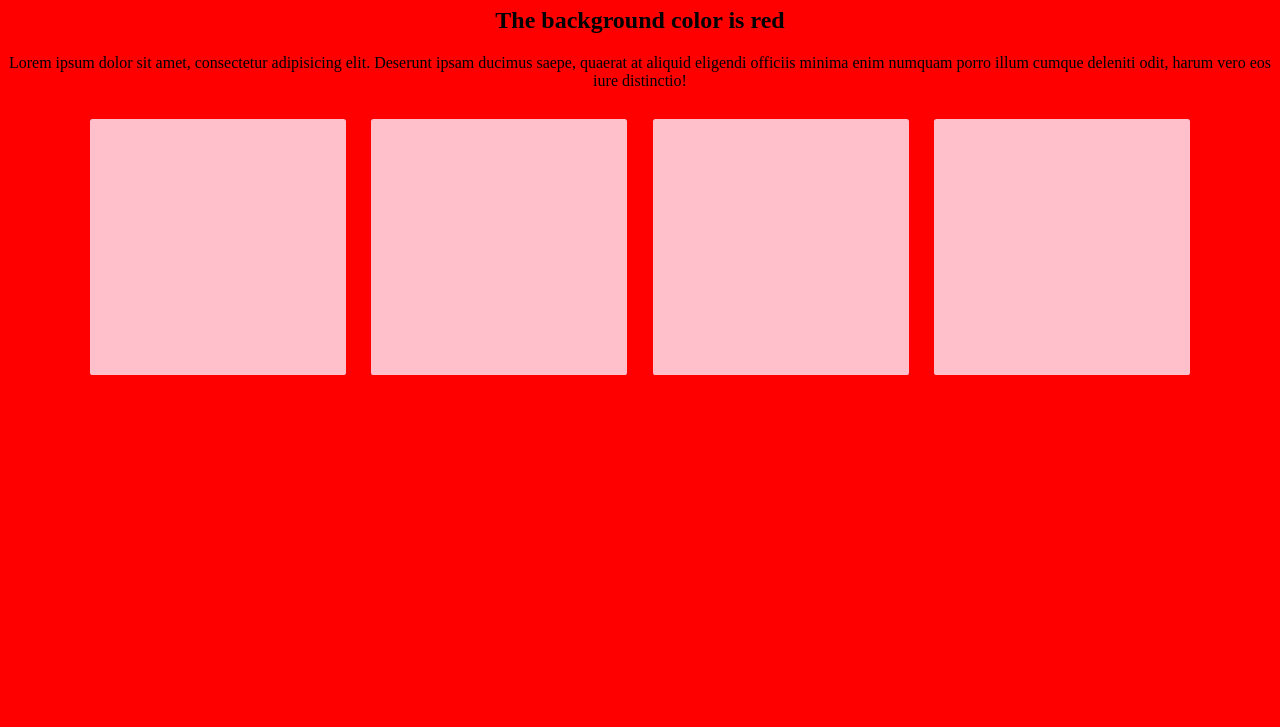
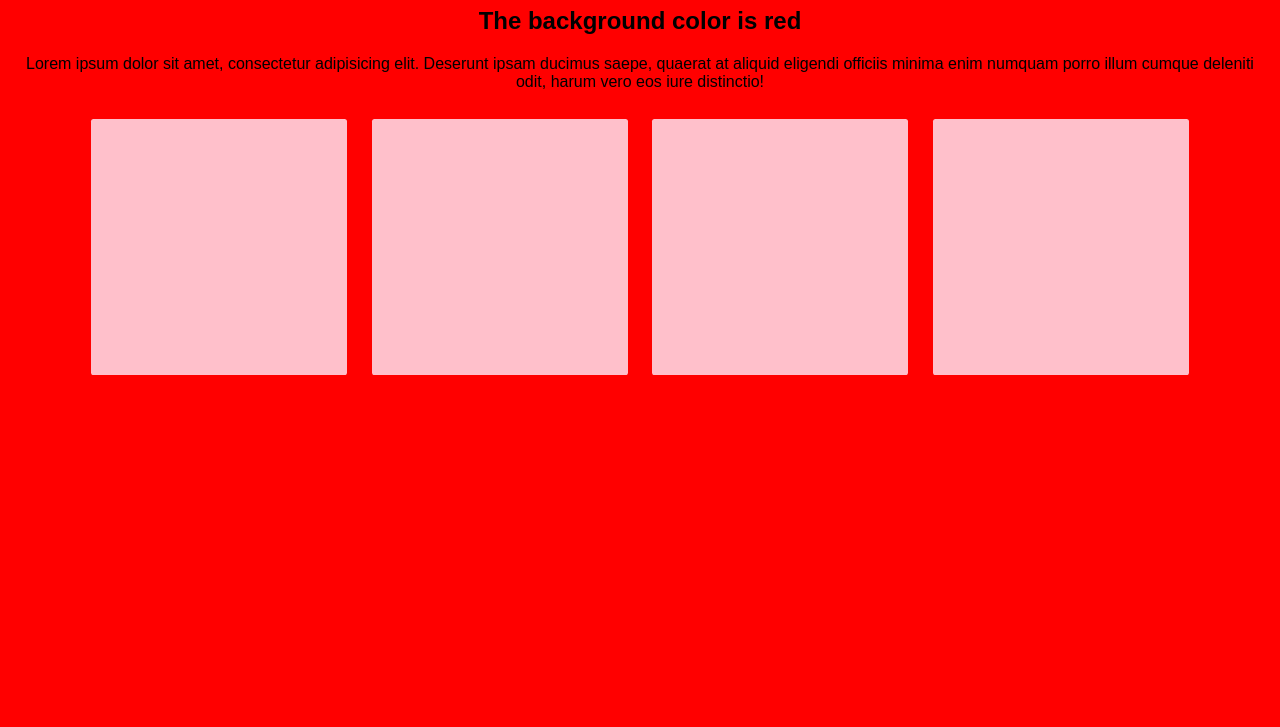
Before and after one commit to PaulDragu/responsive-web-design-1, a plain HTML site: page media-queries/5/index.html in a window 1280 px wide. Shown: the part 73-800 px from the top of the page. Drawn offline with Linux system fonts and the light colour scheme.

Commit message:
Update lesson materials

```diff
--- /dev/null
+++ b/media-queries/5/base.css
@@ -0,0 +1,17 @@
+body {
+  margin: 0 1rem;
+  text-align: center;
+  font-family: sans-serif;
+  background-color: purple;
+}
+
+section {
+  display: flex;
+  justify-content: center;
+}
+
+.box {
+  background-color: pink;
+  border-radius: 1%;
+  margin: 1%;
+}
--- a/media-queries/5/small.css
+++ b/media-queries/5/small.css
@@ -15,5 +15,4 @@ section {
 .box {
   width: 70vw;
   height: 70vw;
-  border-radius: 10%;
 }
--- a/media-queries/5/style.css
+++ b/media-queries/5/style.css
@@ -1,19 +1,4 @@
+@import url("base.css");
 @import url("large.css") (max-width: 1600px);
 @import url("medium.css") (max-width: 800px);
 @import url("small.css") (max-width: 480px);
-
-body {
-  margin: 0;
-  text-align: center;
-}
-
-section {
-  display: flex;
-  justify-content: center;
-}
-
-.box {
-  background-color: pink;
-  border-radius: 1%;
-  margin: 1%;
-}
```
